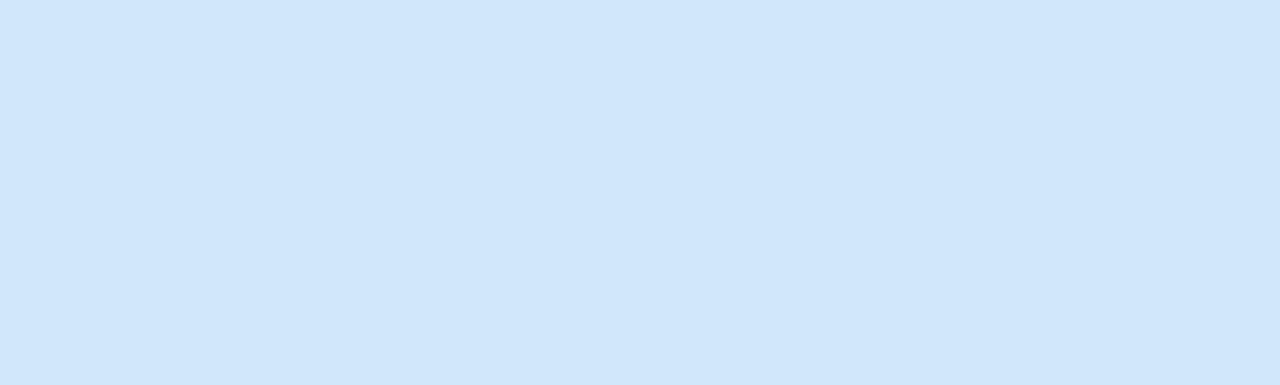
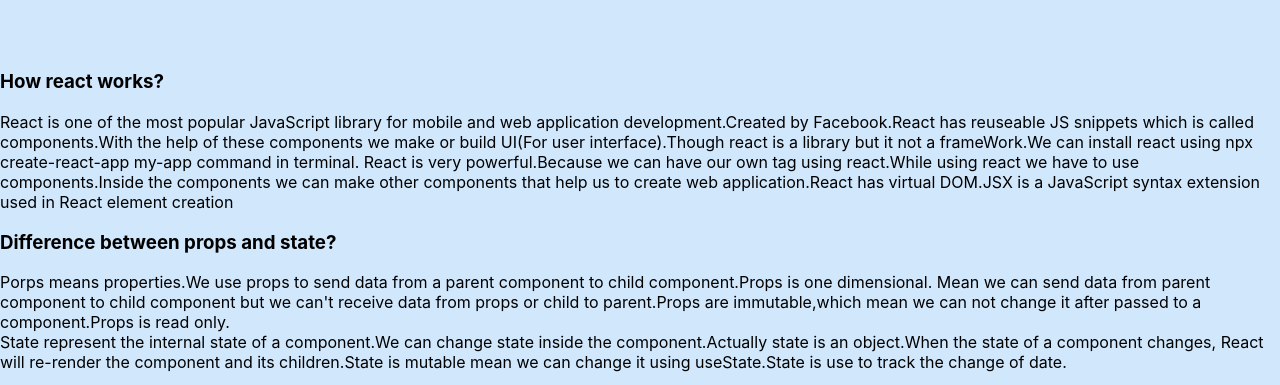
Before and after one commit to tanvirhossain10/assignment-8, a React (Create React App) app: page / in a window 1280 px wide. Shown: the part 1881-2266 px from the top of the page. Before the commit the page ends 1951 px from the top, so only its background shows below. Built offline with nearby package versions, Linux system fonts and the light colour scheme.

Commit message:
Ans two question about how react works and difference between state and porps

```diff
--- a/src/App.js
+++ b/src/App.js
@@ -2,12 +2,14 @@ import logo from './logo.svg';
 import './App.css';
 import Header from './components/Header/Header';
 import Products from './components/Products/Products';
+import QuestionAns from './components/SingleCart/AnsToQuestion/QuestionAns';
 
 function App() {
   return (
     <div>
       < Header ></Header >
       <Products></Products>
+      <QuestionAns></QuestionAns>
 
     </div >
   );
--- /dev/null
+++ b/src/components/SingleCart/AnsToQuestion/QuestionAns.js
@@ -0,0 +1,16 @@
+import React from 'react';
+
+const QuestionAns = () => {
+    return (
+        <div>
+            <h3>How react works?</h3>
+            <p>React is one of the most popular JavaScript library for mobile and web application development.Created by Facebook.React has reuseable JS snippets which is called components.With the help of these components we make or build UI(For user interface).Though react is a library but it not a frameWork.We can install react using npx create-react-app my-app command in terminal. React is very powerful.Because we can have our own tag using react.While using react we have to use components.Inside the components we can make other components that help us to create web application.React has virtual DOM.JSX is a JavaScript syntax extension used in React element creation   </p>
+            <h3>Difference between props and state?</h3>
+            <p>Porps means properties.We use props to send data from a parent component to child component.Props is one dimensional. Mean we can send data from parent component to child component but we can't receive data from props or child to parent.Props are immutable,which mean we can not change it after passed to a component.Props is read only. <br></br>
+                State represent the internal state of a component.We can change state inside the component.Actually state is an object.When the state of a component changes, React will re-render the component and its children.State is mutable mean we can change it using useState.State is use to track the change of date.
+            </p>
+        </div>
+    );
+};
+
+export default QuestionAns;
```
Also changed, not shown: src/components/SingleCart/AnsToQuestion/QuestionAns.css (added).
